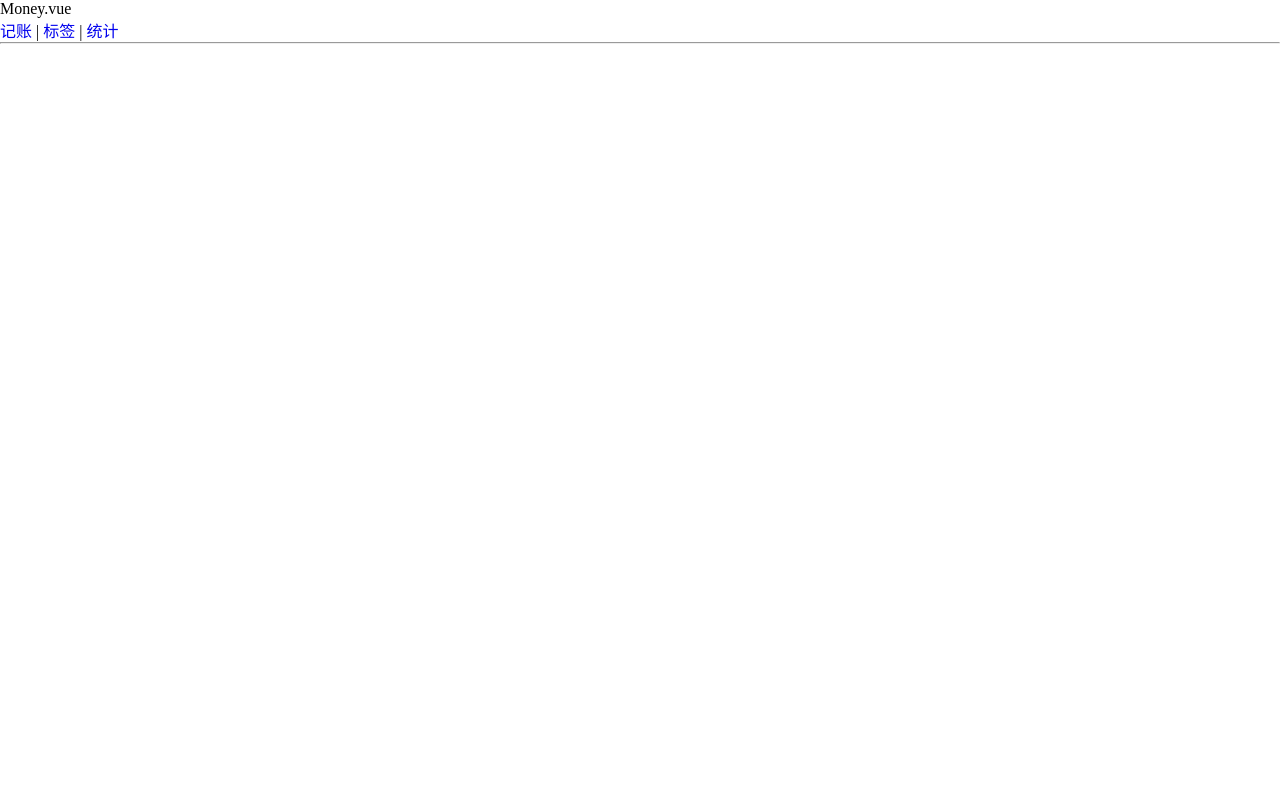
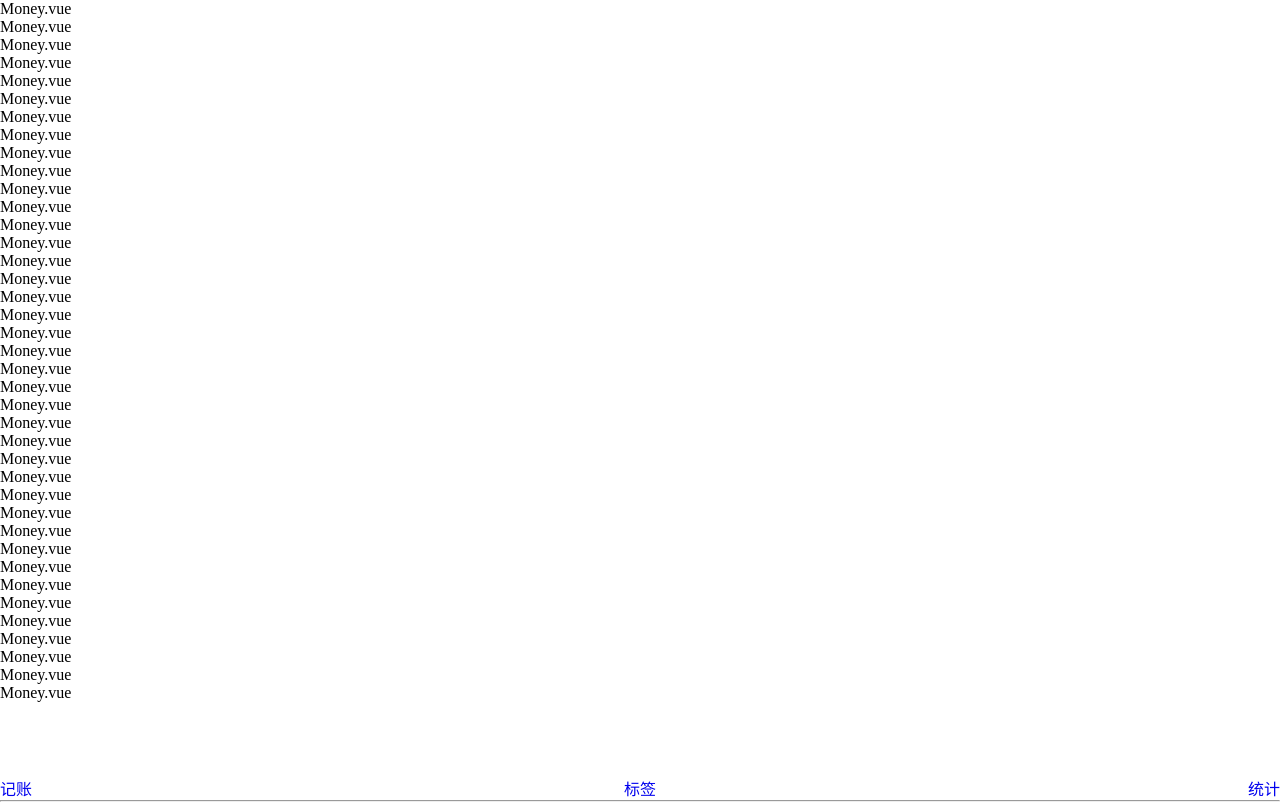
Before and after one commit to wl-1996/accounting-items-2, a Vue app: page /#/money in a window 1280 px wide. Before the commit this address led to /#/Money. Built offline with nearby package versions, Linux system fonts and the light colour scheme.

Commit message:
Money.vue页面布局

```diff
--- a/src/components/Nav.vue
+++ b/src/components/Nav.vue
@@ -1,11 +1,9 @@
 <template>
-    <div>
+    <nav>
         <router-link to="/money">记账</router-link>
-        |
         <router-link to="/labels">标签</router-link>
-        |
         <router-link to="statistics">统计</router-link>
-    </div>
+    </nav>
 </template>
 
 <script lang="ts">
@@ -19,5 +17,9 @@
 </script>
 
 <style lang="scss" scoped>
-
+    nav{
+        display: flex;
+        flex-direction: row;
+        justify-content: space-between;
+    }
 </style>
--- a/src/views/Money.vue
+++ b/src/views/Money.vue
@@ -1,13 +1,55 @@
 <template>
-    <div>
-        Money.vue
-        <Nav />
+    <div class="nav-wrapper">
+        <div class="content">
+            <p>Money.vue</p>
+            <p>Money.vue</p>
+            <p>Money.vue</p>
+            <p>Money.vue</p>
+            <p>Money.vue</p>
+            <p>Money.vue</p>
+            <p>Money.vue</p>
+            <p>Money.vue</p>
+            <p>Money.vue</p>
+            <p>Money.vue</p>
+            <p>Money.vue</p>
+            <p>Money.vue</p>
+            <p>Money.vue</p>
+            <p>Money.vue</p>
+            <p>Money.vue</p>
+            <p>Money.vue</p>
+            <p>Money.vue</p>
+            <p>Money.vue</p>
+            <p>Money.vue</p>
+            <p>Money.vue</p>
+            <p>Money.vue</p>
+            <p>Money.vue</p>
+            <p>Money.vue</p>
+            <p>Money.vue</p>
+            <p>Money.vue</p>
+            <p>Money.vue</p>
+            <p>Money.vue</p>
+            <p>Money.vue</p>
+            <p>Money.vue</p>
+            <p>Money.vue</p>
+            <p>Money.vue</p>
+            <p>Money.vue</p>
+            <p>Money.vue</p>
+            <p>Money.vue</p>
+            <p>Money.vue</p>
+            <p>Money.vue</p>
+            <p>Money.vue</p>
+            <p>Money.vue</p>
+            <p>Money.vue</p>
+
+        </div>
+        <Nav/>
     </div>
 </template>
 
 <script lang="ts">
     import Vue from 'vue';
     import {Component} from 'vue-property-decorator';
+
     @Component
     export default class Money extends Vue {
 
@@ -15,5 +57,14 @@
 </script>
 
 <style lang="scss" scoped>
+    .nav-wrapper {
+        display: flex;
+        flex-direction: column;
+        height: 100vh;
+    }
 
+    .content {
+        flex-grow: 1;
+        overflow: auto;
+    }
 </style>
--- a/src/views/NotFound.vue
+++ b/src/views/NotFound.vue
@@ -1,6 +1,9 @@
 <template>
     <div>
-        路径错误，找不到页面
+        <div>路径错误，找不到页面</div>
+        <div>
+            <router-link to="/money">返回首页</router-link>
+        </div>
     </div>
 </template>
 
```
